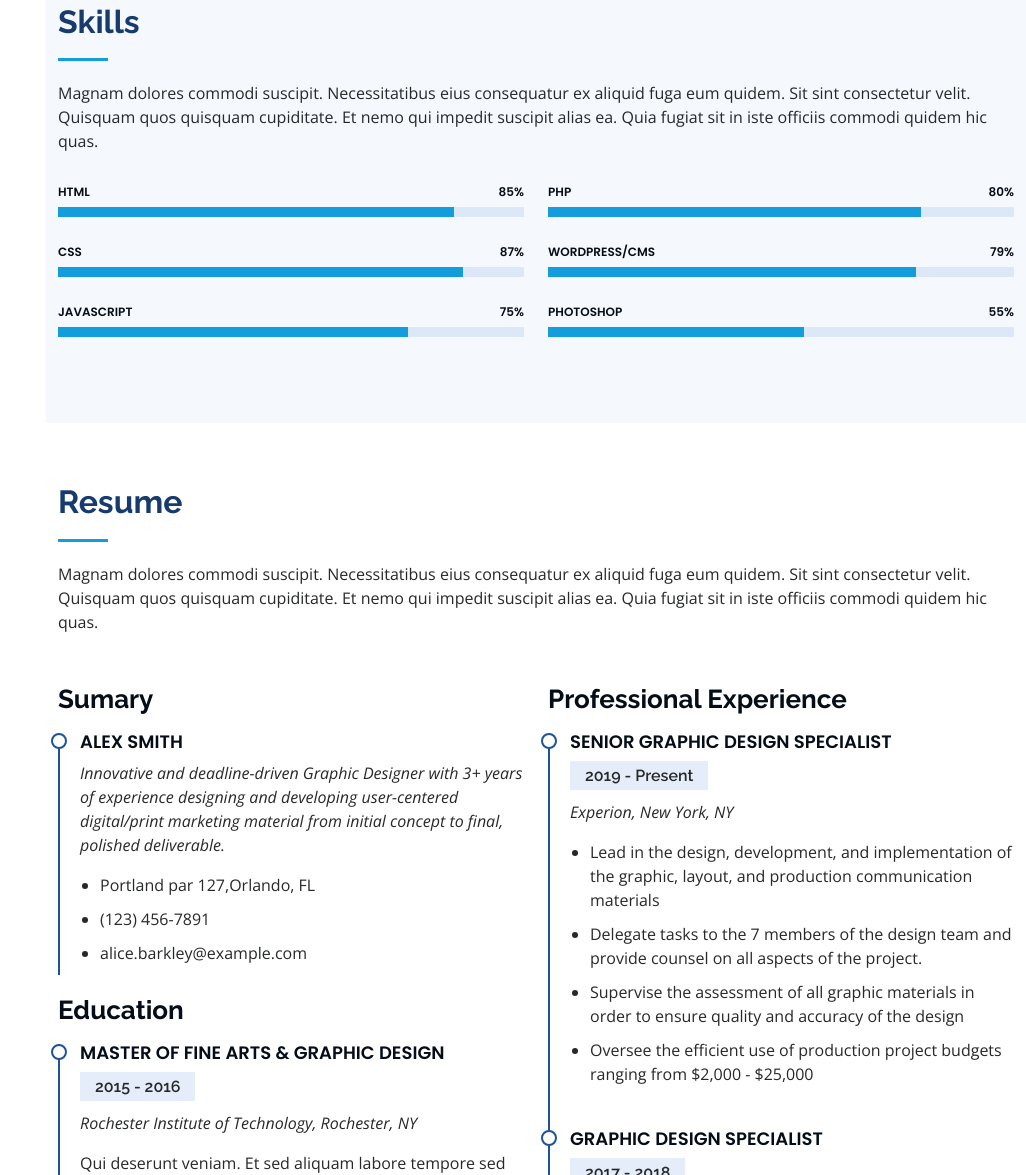
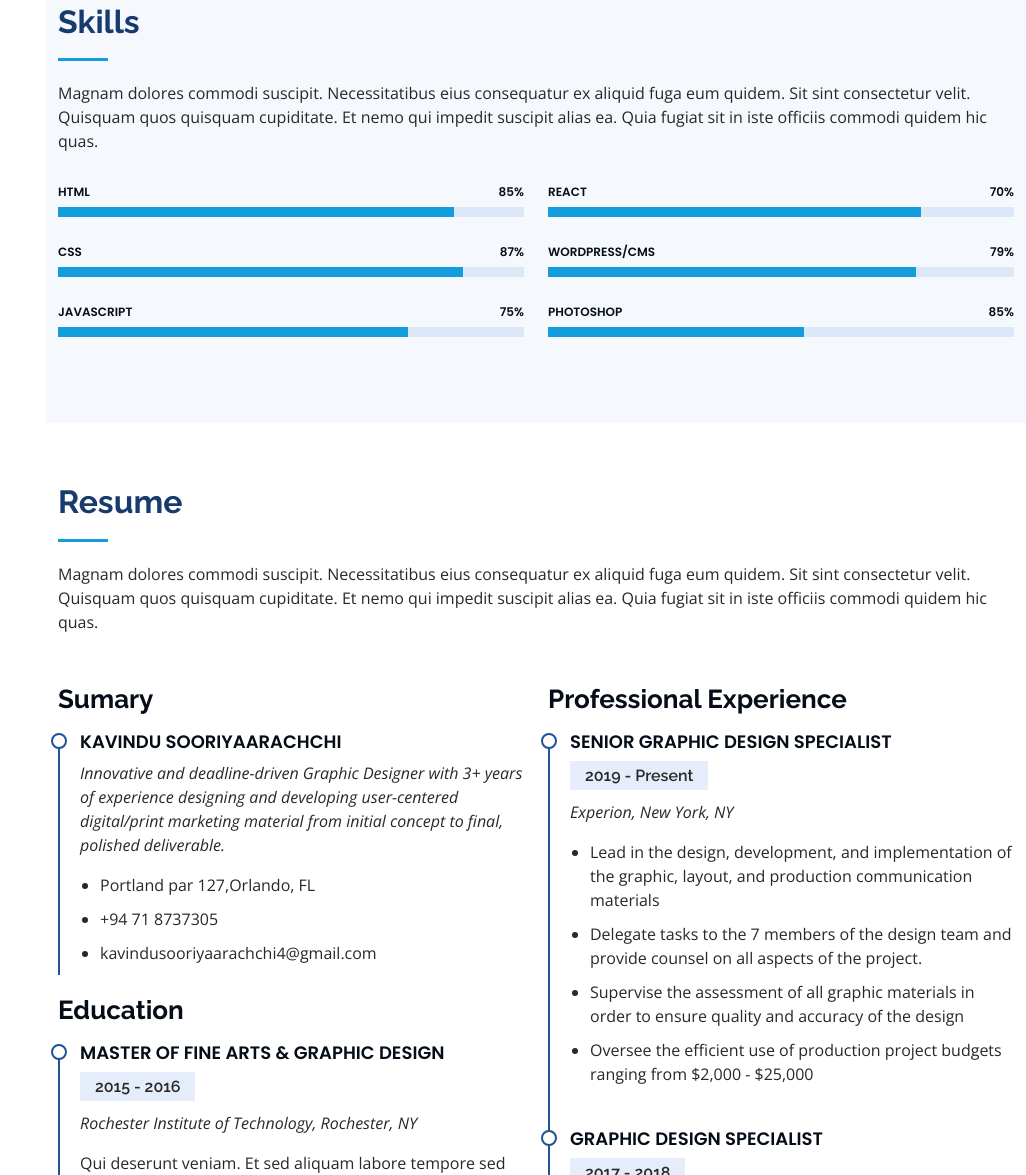
Before and after one commit to KavinduSooriyaarachchi/Portfolio-Website, a plain HTML site: page index.html in a window 1280 px wide. Shown: the part 2320-3495 px from the top of the page, without its empty margins (254-1280 px from the left). Drawn offline with nearby package versions, Linux system fonts and the light colour scheme.

Commit message:
progress

```diff
--- a/index.html
+++ b/index.html
@@ -220,7 +220,7 @@
           <div class="col-lg-6" data-aos="fade-up" data-aos-delay="100">
 
             <div class="progress">
-              <span class="skill">PHP <i class="val">80%</i></span>
+              <span class="skill">React<i class="val">70%</i></span>
               <div class="progress-bar-wrap">
                 <div class="progress-bar" role="progressbar" aria-valuenow="80" aria-valuemin="0" aria-valuemax="100"></div>
               </div>
@@ -234,7 +234,7 @@
             </div>
 
             <div class="progress">
-              <span class="skill">Photoshop <i class="val">55%</i></span>
+              <span class="skill">Photoshop <i class="val">85%</i></span>
               <div class="progress-bar-wrap">
                 <div class="progress-bar" role="progressbar" aria-valuenow="55" aria-valuemin="0" aria-valuemax="100"></div>
               </div>
@@ -260,12 +260,12 @@
           <div class="col-lg-6" data-aos="fade-up">
             <h3 class="resume-title">Sumary</h3>
             <div class="resume-item pb-0">
-              <h4>Alex Smith</h4>
+              <h4>Kavindu Sooriyaarachchi</h4>
               <p><em>Innovative and deadline-driven Graphic Designer with 3+ years of experience designing and developing user-centered digital/print marketing material from initial concept to final, polished deliverable.</em></p>
               <ul>
                 <li>Portland par 127,Orlando, FL</li>
-                <li>(123) 456-7891</li>
-                <li>alice.barkley@example.com</li>
+                <li>+94 71 8737305</li>
+                <li>kavindusooriyaarachchi4@gmail.com</li>
               </ul>
             </div>
 
```
